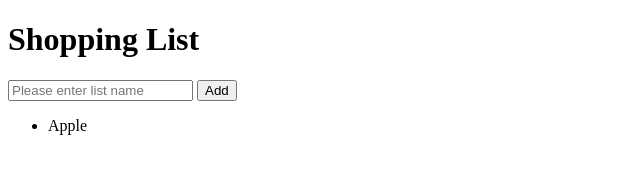
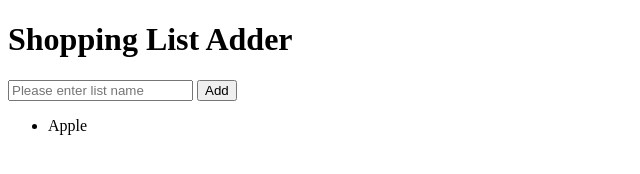
Before and after one commit to AzizUrRehman-az/shopping-list-adder, a plain HTML site: page index.html in a window 1280 px wide. Shown: the whole page, without its empty margins (0-640 px from the left). Drawn offline with Linux system fonts and the light colour scheme.

Commit message:
Change header

```diff
--- a/index.html
+++ b/index.html
@@ -6,7 +6,7 @@
 	<title>Shopping List</title>
 </head>
 <body>
-	<h1>Shopping List</h1>
+	<h1>Shopping List Adder</h1>
 
 	<input type="text" name="listName" id="listName" placeholder="Please enter list name">
 	<button type="submit" id="btn">Add</button>
```
